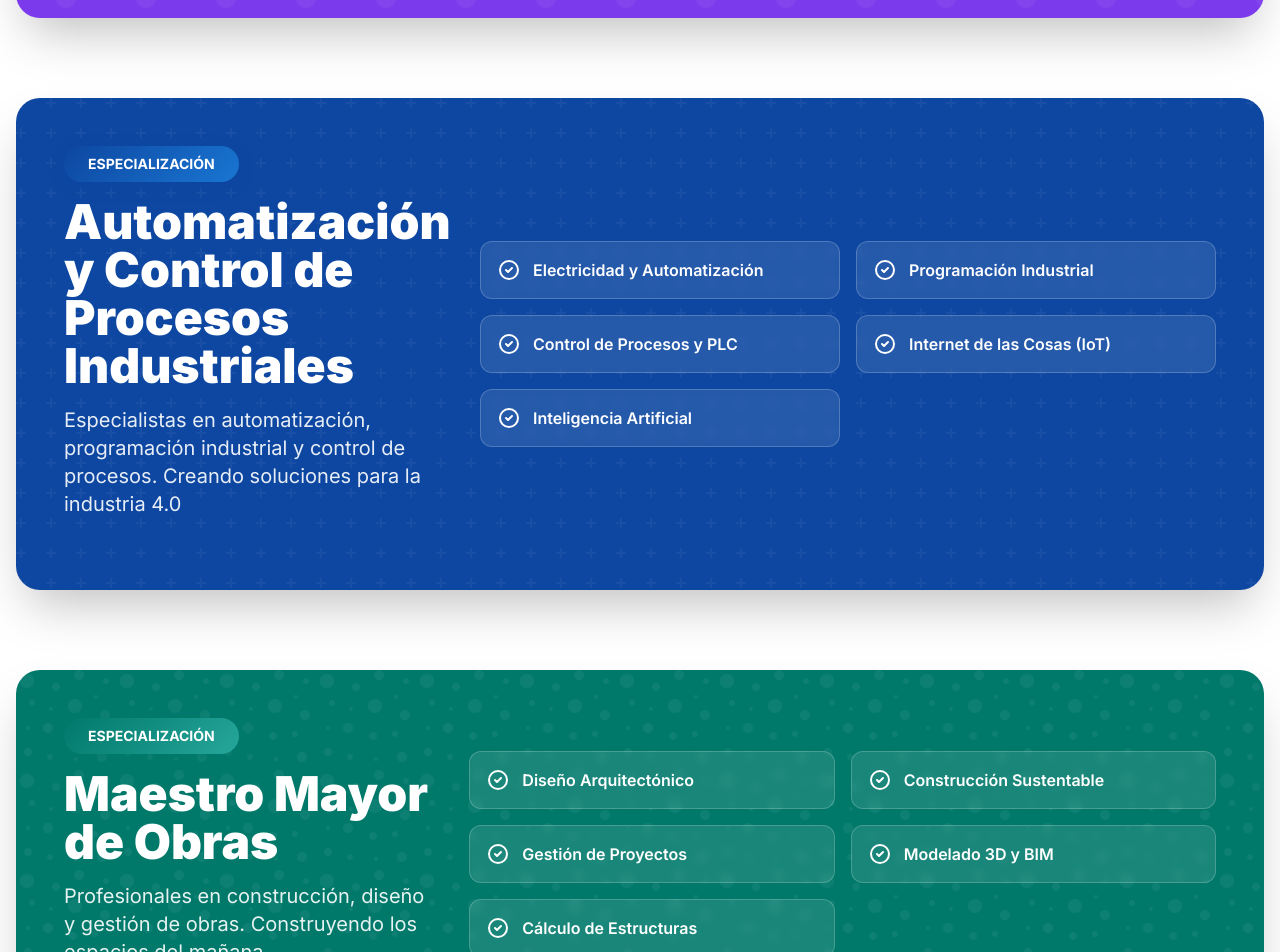
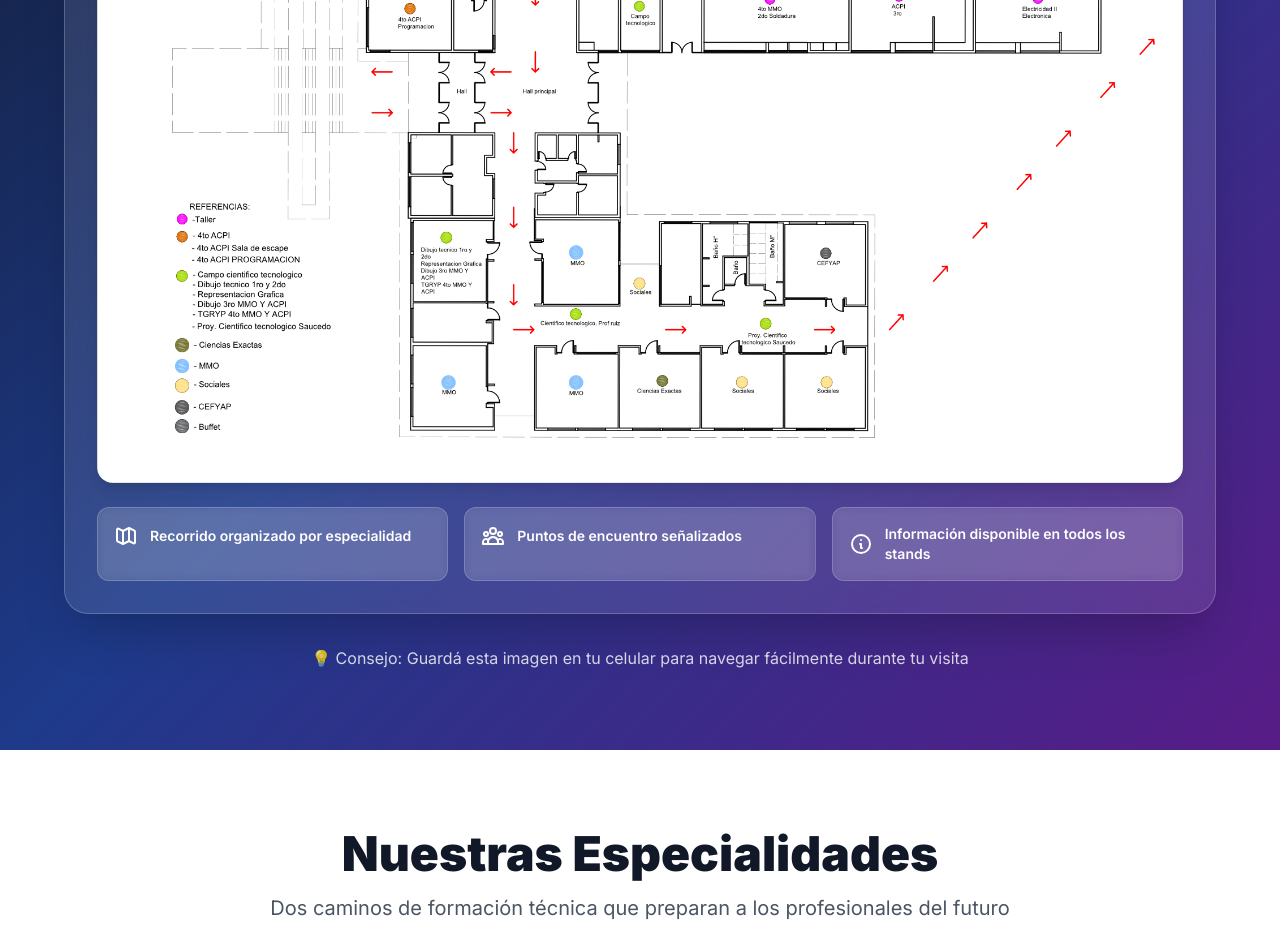
Before and after one commit to pablolimardo/expotecnica2025, a website: page index.html in a window 1280 px wide. Shown: the part 1848-2800 px from the top of the page. Drawn offline with nearby package versions, Linux system fonts and the light colour scheme.

Commit message:
Subli plano de la expo

```diff
--- a/index.html
+++ b/index.html
@@ -117,12 +117,12 @@
             <nav class="container mx-auto px-4 py-4">
                 <div class="flex justify-between items-center">
                     <div class="flex items-center space-x-3">
-                        <div class="h-14 w-14 bg-gradient-to-br from-blue-600 to-cyan-500 rounded-xl flex items-center justify-center shadow-lg">
-                            <span class="text-white font-bold text-2xl">E9</span>
+                        <div class="h-14 w-14 rounded-xl flex items-center justify-center shadow-lg">
+                            <span class="text-white font-bold text-2xl"><img src="./img/logo.png"></span>
                         </div>
                         <div>
                             <h1 class="text-xl font-extrabold bg-gradient-to-r from-blue-900 to-teal-700 bg-clip-text text-transparent">Industrial N°9</h1>
-                            <p class="text-xs text-gray-600 font-semibold">El Calafate</p>
+                            <p class="text-xs text-gray-600 font-semibold">15 de Noviembre</p>
                         </div>
                     </div>
 
@@ -240,6 +240,69 @@
                             <p>Argentina</p>
                         </div>
                     </div>
+                </div>
+            </div>
+        </div>
+    </section>
+
+    <!-- PLANO DE LA EXPO -->
+    <section class="py-20 bg-gradient-to-br from-gray-900 via-blue-900 to-purple-900">
+        <div class="container mx-auto px-4">
+            <div class="max-w-6xl mx-auto">
+                <div class="text-center mb-12 reveal">
+                    <h2 class="text-4xl md:text-5xl font-black mb-4 text-white">Plano de la Expo</h2>
+                    <p class="text-xl text-white/90 max-w-3xl mx-auto">
+                        Recorrido sugerido por los espacios y stands de la Expo Técnica 2025
+                    </p>
+                </div>
+
+                <div class="reveal">
+                    <div class="bg-white/10 backdrop-blur-md rounded-3xl overflow-hidden border border-white/20 shadow-2xl">
+                        <div class="p-4 md:p-8">
+                            <div class="relative group">
+                                <img
+                                    src="./img/planoExpo.jpg"
+                                    alt="Plano de la Expo Técnica 2025 - Recorrido por los stands y espacios"
+                                    class="w-full h-auto rounded-2xl shadow-lg transition-transform duration-300 group-hover:scale-[1.02]"
+                                    loading="lazy"
+                                >
+                                <div class="absolute inset-0 bg-gradient-to-t from-black/20 to-transparent rounded-2xl pointer-events-none opacity-0 group-hover:opacity-100 transition-opacity duration-300"></div>
+                            </div>
+
+                            <div class="mt-6 grid md:grid-cols-3 gap-4">
+                                <div class="bg-white/10 backdrop-blur-sm rounded-xl p-4 border border-white/20">
+                                    <div class="flex items-center gap-3 text-white">
+                                        <svg class="w-6 h-6 flex-shrink-0" fill="none" stroke="currentColor" viewBox="0 0 24 24">
+                                            <path stroke-linecap="round" stroke-linejoin="round" stroke-width="2" d="M9 20l-5.447-2.724A1 1 0 013 16.382V5.618a1 1 0 011.447-.894L9 7m0 13l6-3m-6 3V7m6 10l4.553 2.276A1 1 0 0021 18.382V7.618a1 1 0 00-.553-.894L15 4m0 13V4m0 0L9 7"></path>
+                                        </svg>
+                                        <span class="font-semibold text-sm">Recorrido organizado por especialidad</span>
+                                    </div>
+                                </div>
+                                <div class="bg-white/10 backdrop-blur-sm rounded-xl p-4 border border-white/20">
+                                    <div class="flex items-center gap-3 text-white">
+                                        <svg class="w-6 h-6 flex-shrink-0" fill="none" stroke="currentColor" viewBox="0 0 24 24">
+                                            <path stroke-linecap="round" stroke-linejoin="round" stroke-width="2" d="M17 20h5v-2a3 3 0 00-5.356-1.857M17 20H7m10 0v-2c0-.656-.126-1.283-.356-1.857M7 20H2v-2a3 3 0 015.356-1.857M7 20v-2c0-.656.126-1.283.356-1.857m0 0a5.002 5.002 0 019.288 0M15 7a3 3 0 11-6 0 3 3 0 016 0zm6 3a2 2 0 11-4 0 2 2 0 014 0zM7 10a2 2 0 11-4 0 2 2 0 014 0z"></path>
+                                        </svg>
+                                        <span class="font-semibold text-sm">Puntos de encuentro señalizados</span>
+                                    </div>
+                                </div>
+                                <div class="bg-white/10 backdrop-blur-sm rounded-xl p-4 border border-white/20">
+                                    <div class="flex items-center gap-3 text-white">
+                                        <svg class="w-6 h-6 flex-shrink-0" fill="none" stroke="currentColor" viewBox="0 0 24 24">
+                                            <path stroke-linecap="round" stroke-linejoin="round" stroke-width="2" d="M13 16h-1v-4h-1m1-4h.01M21 12a9 9 0 11-18 0 9 9 0 0118 0z"></path>
+                                        </svg>
+                                        <span class="font-semibold text-sm">Información disponible en todos los stands</span>
+                                    </div>
+                                </div>
+                            </div>
+                        </div>
+                    </div>
+                </div>
+
+                <div class="text-center mt-8 reveal">
+                    <p class="text-white/80 text-sm md:text-base">
+                        💡 Consejo: Guardá esta imagen en tu celular para navegar fácilmente durante tu visita
+                    </p>
                 </div>
             </div>
         </div>
```
Also changed, not shown: img/planoExpo.jpg (added), pararemplazar.html (added).
